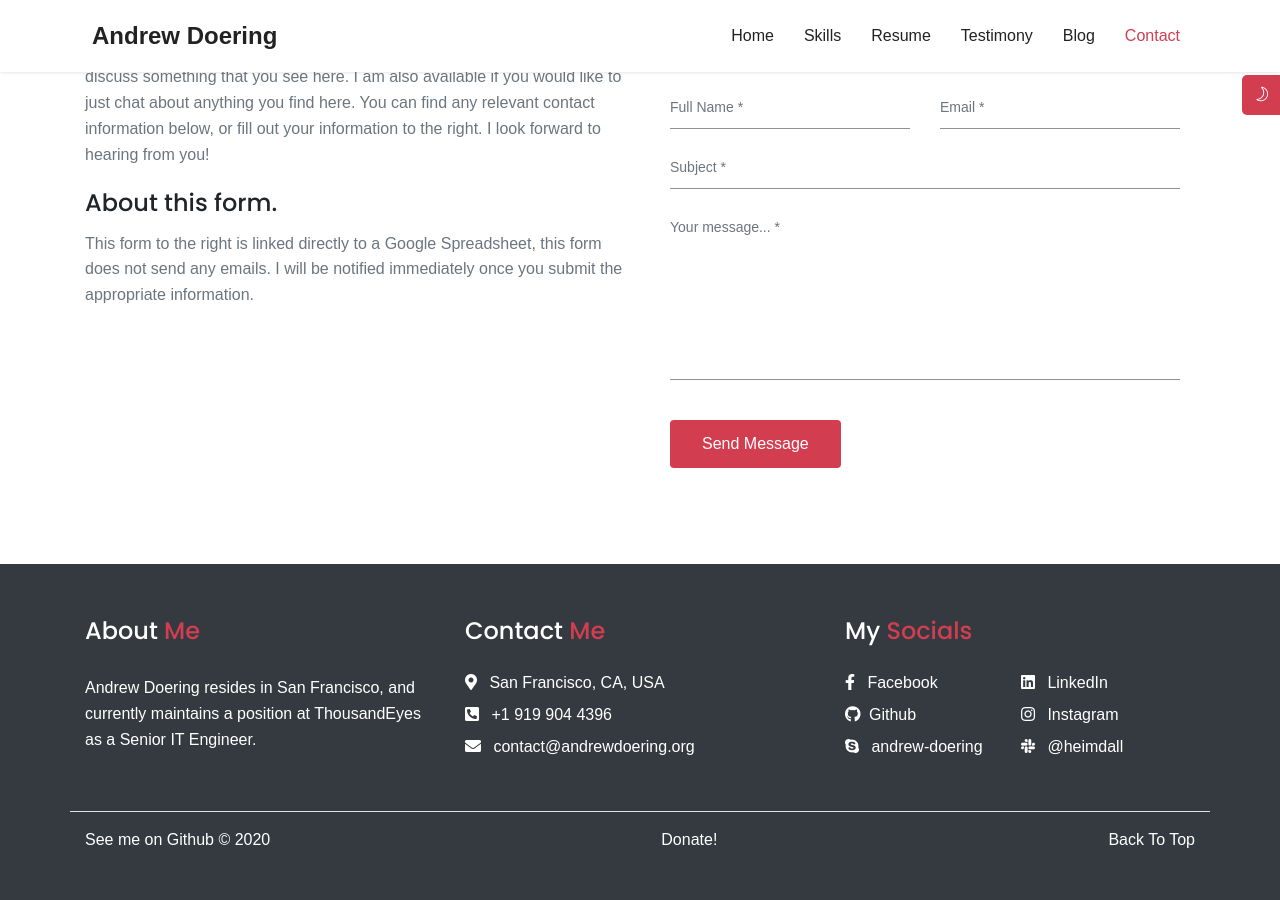
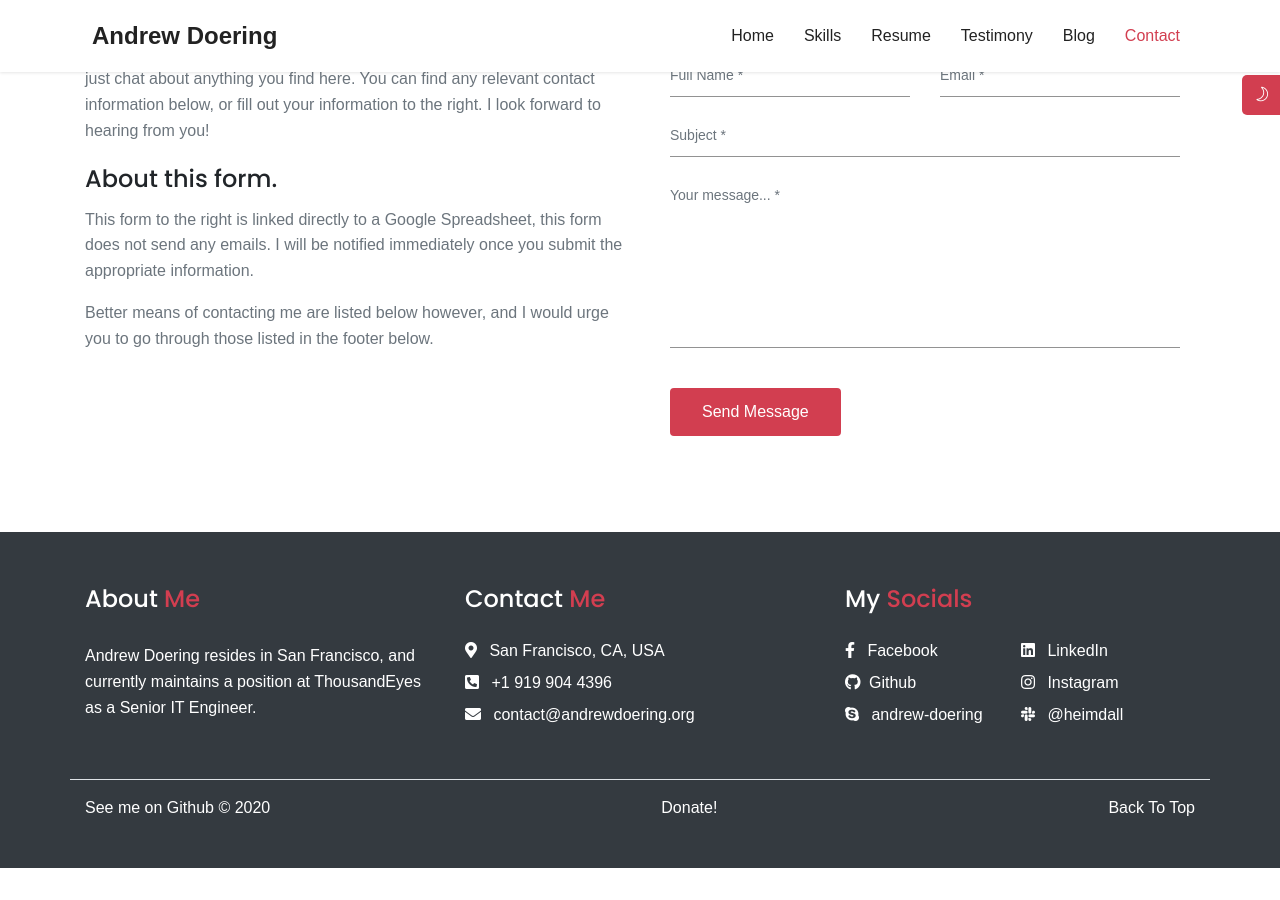
Before and after one commit to delize/delize.github.io, a Jekyll site: the page built from index.md, in a window 1280 px wide and 900 px high, scrolled down 8469 px. Built offline with Jekyll 4.4.1, drawn with Linux system fonts in a browser that asks for light colours; some web fonts are replaced; after the commit the page ends 9337 px from its top, so only the background shows below that.

Commit message:
Reduce gap between 'Get in touch' and content below

```diff
--- a/_includes/page-contact.html
+++ b/_includes/page-contact.html
@@ -10,7 +10,7 @@
             </div>
         </div>
         <div class="row">
-            <div class="col-lg-6 mt-5 text-md-left text-center">
+            <div class="col-lg-6 mt-4 text-md-left text-center">
                 <p class="text-muted">I am quite social, so please feel free to contact me if you would like to discuss something that
                     you see here. I am also
                     available if you would like to just chat about anything you find here. You can find any relevant contact information
@@ -19,9 +19,10 @@
                     <h4>About this form.</h4>
                     <p class="text-muted">This form to the right is linked directly to a Google Spreadsheet, this form does not send any
                         emails. I will be notified immediately once you submit the appropriate information.</p>
+                    <p class="text-muted">Better means of contacting me are listed below however, and I would urge you to go through those listed in the footer below.</p>
             </div>
             <div class="col-md-6 text-md-left text-center">
-                <div class="col-lg-12 mt-5 contact-form">
+                <div class="col-lg-12 mt-3 contact-form">
                     <h4>Sound interesting? contact me! </h4>
                     <form
                         action="https://docs.google.com/forms/d/e/1FAIpQLSdbxhLzgjQmpHXZdfcaimmdi0qx9ershM3aYbf7BLHG7OlZSw/formResponse"
```
